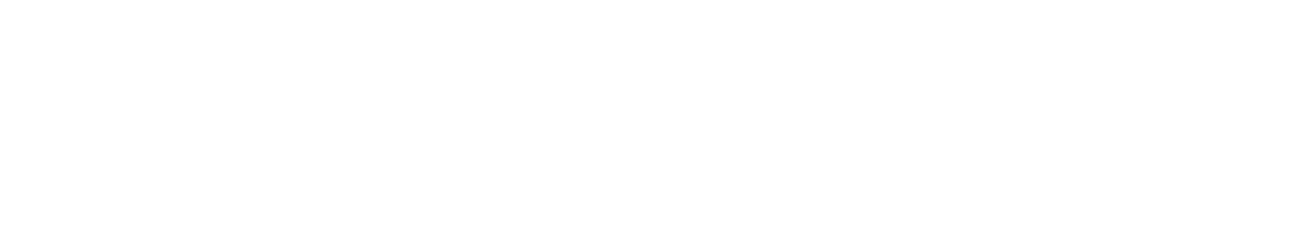
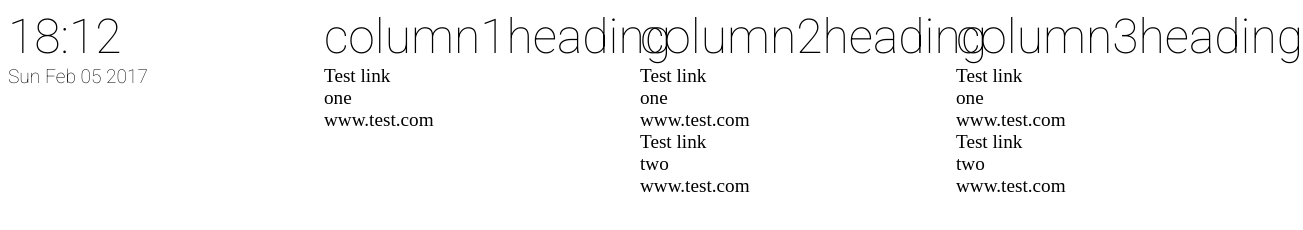
Before and after one commit to RobertDeniszczyc/mytab, a website: page index.html in a window 1280 px wide. Shown: the whole page, 1303 px wide, since content can reach past the window. Drawn offline with Linux system fonts and the light colour scheme.

Commit message:
Import and parse links from json

```diff
--- a/index.html
+++ b/index.html
@@ -7,9 +7,13 @@
         <meta name="viewport" content="initial-scale=1">
     </head>
     <body>
-    	<section>
-    		<h1 class="hero-heading charlie heading-time"></h1>
-    		<p class="hero-heading zeta heading-date"></p>
-    	</section>
+    	<section class="column-container" id="columns-container">
+            <div class="link-container">
+                <h1 class="hero-heading charlie heading-time" id="current-time"></h1>
+                <p class="hero-heading zeta heading-date" id="current-date"></p>
+            </div>
+        </section>
+
+        <script type="text/javascript" src="script.js"></script>
     </body>
 </html>
--- /dev/null
+++ b/links.json
@@ -0,0 +1,33 @@
+{
+	"column1heading": {
+		"link1": {
+			"title": "Test link one",
+			"url": "www.test.com",
+			"colour": "tomato"
+		}
+	},
+	"column2heading": {
+		"link1": {
+			"title": "Test link one",
+			"url": "www.test.com",
+			"colour": "green"
+		},
+		"link2": {
+			"title": "Test link two",
+			"url": "www.test.com",
+			"colour": "blue"
+		}
+	},
+	"column3heading": {
+		"link1": {
+			"title": "Test link one",
+			"url": "www.test.com",
+			"colour": "green"
+		},
+		"link2": {
+			"title": "Test link two",
+			"url": "www.test.com",
+			"colour": "blue"
+		}
+	}
+}
--- /dev/null
+++ b/script.js
@@ -0,0 +1,66 @@
+/* Inject the time and date into the page (client set) */
+
+var currentDate = new Date;
+
+var currentTimeContainer = document.getElementById('current-date');
+currentTimeContainer.textContent = currentDate.toDateString();
+
+var currentTimeContainer = document.getElementById('current-time');
+var currentMinutes = ('0'+currentDate.getMinutes()).slice(-2);
+currentTimeContainer.textContent = currentDate.getHours() + ":" + currentMinutes;
+
+
+/* https://codepen.io/KryptoniteDove/post/load-json-file-locally-using-pure-javascript */
+function loadJSON(callback) {
+
+    var xobj = new XMLHttpRequest();
+        xobj.overrideMimeType("application/json");
+    xobj.open('GET', 'links.json', true);
+    xobj.onreadystatechange = function () {
+          if (xobj.readyState == 4 && xobj.status == "200") {
+            callback(xobj.responseText);
+          }
+    };
+    xobj.send(null);
+ }
+
+ function parseJSON() {
+    loadJSON(function(response) {
+      // Parse JSON string into object
+      var linksJSON = JSON.parse(response);
+      loadColumns(linksJSON);
+    });
+}
+
+function loadColumns(linksJSON) {
+    var links = linksJSON;
+    var columnOne = links.column1;
+
+function walk(links) {
+    var columnsContainer = document.getElementById('columns-container');
+    for (var key in links) {
+        if (links.hasOwnProperty(key)) {
+          var column = links[key];
+          var columnHTML = '<div class=\"link-container\" id=\"column_' + key + '\"><h1 class=\"column-heading hero-heading charlie\">' + key + '</h1></div>'
+          columnsContainer.innerHTML += columnHTML;
+
+          var thisColumn = document.getElementById('column_' + key);
+          for (var link in column) {
+            if (column.hasOwnProperty(link)) {
+                var link = column[link];
+                var linkHTML = '<div class=\"link-container\" id=\"' + link + '\"><span class=\"link-color\" style=\"background-color:' + link.colour + '\"></span> ' +
+                '<p class=\"link-title\">' + link.title + '</p> ' +
+                '<p class=\"link-title\">' + link.url + '</p></div>'
+                thisColumn.innerHTML += linkHTML;
+            }
+          }
+
+        }
+    }
+}
+walk(links);
+
+
+}
+
+parseJSON();
--- a/style/layout/_containers.scss
+++ b/style/layout/_containers.scss
@@ -0,0 +1,13 @@
+.column-container {
+    padding: 0;
+    margin: 0;
+    list-style: none;
+    display: flex;
+    -webkit-flex-flow: row wrap;
+}
+
+.link-container {
+    min-height: 40px;
+    width: 25%;
+    flex-grow: 1;
+}
--- a/style/style.scss
+++ b/style/style.scss
@@ -6,7 +6,7 @@
 @import "base/_typography.scss";
 
 /* Layout components */
-@import "layout/_containers";
+@import "layout/_containers.scss";
 
 /* Trumps */
-@import "layout/_trumps";
+@import "layout/_trumps.scss";
```
Also changed, not shown: style/style.css, 1 other file.
